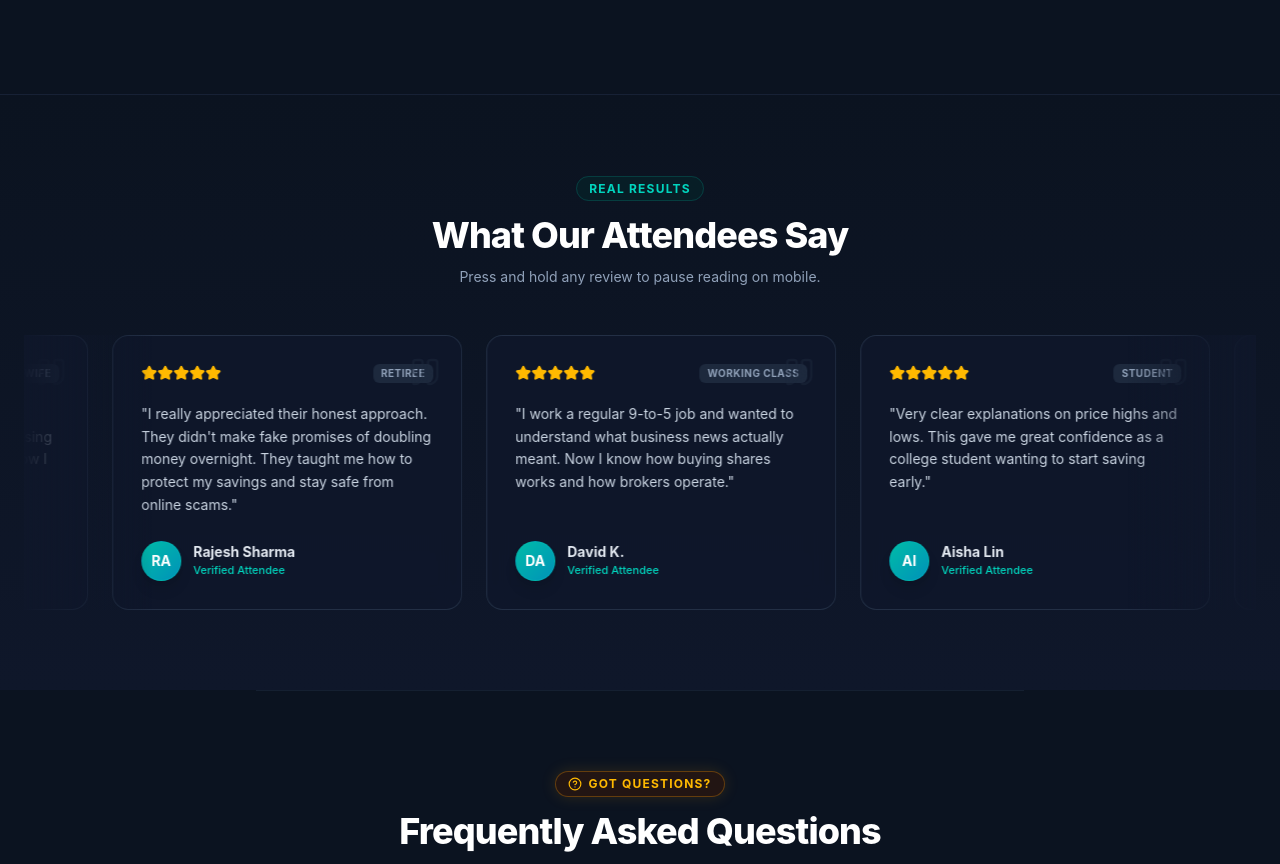
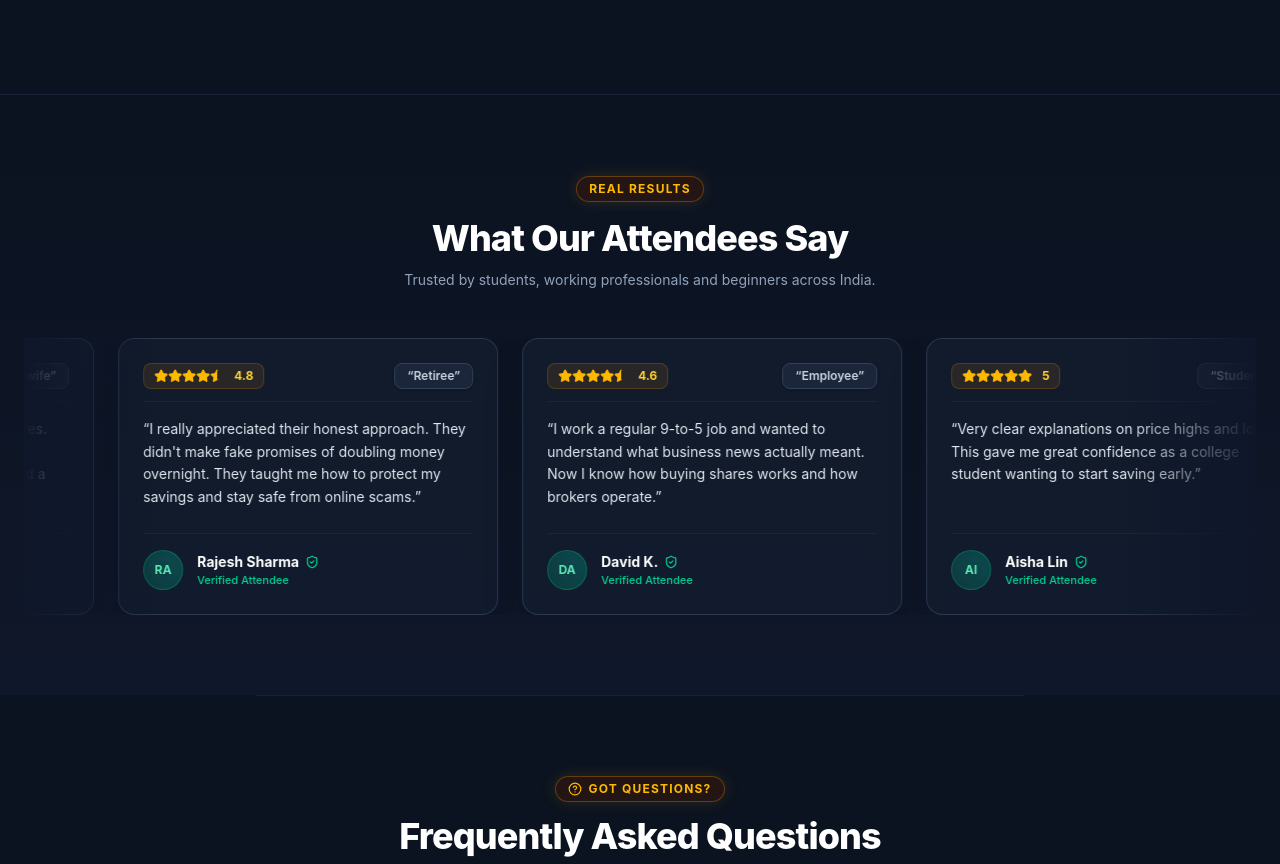
Before and after one commit to Kashifak47/finknowledge, a React (Vite) app: page / in a window 1280 px wide. Shown: the part 2931-3795 px from the top of the page. Built offline with nearby package versions, Linux system fonts and the light colour scheme.

Commit message:
feat: update Reviews component with enhanced styling, ratings and layout for improved user experience

```diff
--- a/src/components/Reviews.jsx
+++ b/src/components/Reviews.jsx
@@ -1,25 +1,25 @@
 import React, { useState } from 'react';
-import { Star, Quote } from 'lucide-react';
+import { Star, StarHalf, ShieldCheck } from 'lucide-react';
 
 const reviewsData = [
   {
-    name: "Sunita Patel", category: "Housewife",
+    name: "Sunita Patel", category: "Housewife", rating: 5,
     text: "I had zero knowledge about money or shares. The teacher explained charts using simple household budget examples! Now I can read a basic chart safely.",
   },
   {
-    name: "Rajesh Sharma", category: "Retiree",
+    name: "Rajesh Sharma", category: "Retiree", rating: 4.8,
     text: "I really appreciated their honest approach. They didn't make fake promises of doubling money overnight. They taught me how to protect my savings and stay safe from online scams.",
   },
   {
-    name: "David K.", category: "Working Class",
+    name: "David K.", category: "Employee", rating: 4.6,
     text: "I work a regular 9-to-5 job and wanted to understand what business news actually meant. Now I know how buying shares works and how brokers operate.",
   },
   {
-    name: "Aisha Lin", category: "Student",
+    name: "Aisha Lin", category: "Student", rating: 5,
     text: "Very clear explanations on price highs and lows. This gave me great confidence as a college student wanting to start saving early.",
   },
   {
-    name: "Vikram S.", category: "Working Class",
+    name: "Vikram S.", category: "Businessman", rating: 4.7,
     text: "The part about avoiding beginner traps saved me from losing my hard-earned money in random text message groups. Highly recommended for complete beginners.",
   }
 ];
@@ -30,53 +30,75 @@ export default function Reviews() {
   const [isPaused, setIsPaused] = useState(false);
 
   return (
-    <section id="reviews" className="py-16 sm:py-20 px-4 sm:px-6 border-t border-slate-800/60 overflow-hidden relative bg-gradient-to-b from-[#0b1320] to-[#0f172a]">
-      <div className="max-w-4xl mx-auto text-center mb-10 sm:mb-12">
-        <span className="text-xs font-bold text-teal-400 uppercase tracking-widest bg-teal-950/40 px-3 py-1 rounded-full border border-teal-500/20">
+    <section id="reviews" className="py-16 sm:py-20 px-3 sm:px-6 border-t border-slate-800/60 overflow-hidden w-full max-w-[100vw] relative bg-gradient-to-b from-[#0b1320] to-[#0f172a]">
+      <div className="max-w-4xl mx-auto text-center mb-10 sm:mb-12 px-4">
+        <span className="text-xs font-bold text-amber-400 uppercase tracking-widest bg-amber-950/40 px-3 py-1 rounded-full border border-amber-500/30 shadow-[0_0_15px_rgba(245,158,11,0.15)] inline-block">
           Real Results
         </span>
         <h2 className="text-2xl sm:text-3xl lg:text-4xl font-extrabold text-white mt-4 tracking-tight">What Our Attendees Say</h2>
-        <p className="text-slate-400 text-xs sm:text-sm mt-3">Press and hold any review to pause reading on mobile.</p>
+
+        {/* Mobile-only gentle guidance */}
+        <p className="text-slate-400 text-xs mt-3 sm:hidden">Press and hold any review to pause reading.</p>
+
+        {/* Desktop-only professional trust subtitle */}
+        <p className="text-slate-400 text-sm mt-3 hidden sm:block">Trusted by students, working professionals and beginners across India.</p>
       </div>
 
-      <div className="relative w-full max-w-7xl mx-auto overflow-hidden group">
-        <div className="absolute top-0 left-0 h-full w-12 sm:w-24 lg:w-32 bg-gradient-to-r from-[#0f172a] to-transparent z-10 pointer-events-none"></div>
-        <div className="absolute top-0 right-0 h-full w-12 sm:w-24 lg:w-32 bg-gradient-to-l from-[#0f172a] to-transparent z-10 pointer-events-none"></div>
+      <div className="relative w-full max-w-[100vw] overflow-hidden group">
+        <div className="absolute top-0 left-0 h-full w-10 sm:w-24 lg:w-32 bg-gradient-to-r from-[#0f172a] to-transparent z-10 pointer-events-none"></div>
+        <div className="absolute top-0 right-0 h-full w-10 sm:w-24 lg:w-32 bg-gradient-to-l from-[#0f172a] to-transparent z-10 pointer-events-none"></div>
 
         <div
           className={`flex w-max animate-marquee gap-4 sm:gap-6 px-4 hover:[animation-play-state:paused] ${isPaused ? '[animation-play-state:paused]' : ''}`}
           onTouchStart={() => setIsPaused(true)}
           onTouchEnd={() => setIsPaused(false)}
         >
-          {duplicatedReviews.map((r, idx) => (
+          {duplicatedReviews.map((r, idx) => {
+            const fullStars = Math.floor(r.rating);
+            const hasHalfStar = r.rating % 1 !== 0;
+
+            return (
               <div
                 key={idx}
-              className="w-[85vw] sm:w-[350px] bg-slate-900/80 backdrop-blur-md border border-slate-700/60 p-5 sm:p-7 rounded-2xl shrink-0 flex flex-col justify-between transition-all duration-300 hover:border-teal-500/50 hover:shadow-[0_0_30px_rgba(20,184,166,0.1)] relative"
+                className="w-[82vw] sm:w-[350px] md:w-[380px] bg-[#121c2e]/90 backdrop-blur-md border border-slate-700/80 p-4 sm:p-6 rounded-2xl shrink-0 flex flex-col justify-between shadow-2xl transition-all duration-300 hover:border-amber-500/50 hover:shadow-[0_10px_30px_rgba(245,158,11,0.1)] relative"
               >
-              <Quote className="absolute top-4 right-4 sm:top-5 sm:right-5 w-6 h-6 sm:w-8 sm:h-8 text-slate-800 opacity-50" />
                 <div>
-                <div className="flex items-center justify-between mb-4 sm:mb-5">
+                  <div className="flex items-center justify-between gap-2 mb-3.5 sm:mb-4 pb-3 border-b border-slate-800/80">
+                    <div className="flex items-center gap-1.5 bg-amber-500/10 border border-amber-500/20 px-2 sm:px-2.5 py-1 rounded-lg shrink-0">
                       <div className="flex text-amber-400">
-                    {[...Array(5)].map((_, i) => (
-                      <Star key={i} className="w-3.5 h-3.5 sm:w-4 sm:h-4 fill-amber-400" />
+                        {[...Array(fullStars)].map((_, i) => (
+                          <Star key={i} className="w-3 h-3 sm:w-3.5 sm:h-3.5 fill-amber-400" />
                         ))}
+                        {hasHalfStar && <StarHalf className="w-3 h-3 sm:w-3.5 sm:h-3.5 fill-amber-400" />}
                       </div>
-                  <span className="text-[9px] sm:text-[10px] font-bold text-slate-400 uppercase tracking-wider bg-slate-800 px-2 py-0.5 rounded-md">{r.category}</span>
-                </div>
-                <p className="text-sm text-slate-300 leading-relaxed mb-6 z-10 relative">"{r.text}"</p>
+                      <span className="text-[11px] sm:text-xs font-bold text-amber-300 ml-1">{r.rating}</span>
                     </div>
 
-              <div className="flex items-center gap-3 mt-auto">
-                <div className="w-9 h-9 sm:w-10 sm:h-10 rounded-full bg-gradient-to-br from-teal-500 to-cyan-600 flex items-center justify-center text-xs sm:text-sm font-bold text-white shadow-lg border border-teal-400/20">
+                    <span className="text-[11px] sm:text-xs font-semibold text-slate-300 bg-slate-800/90 border border-slate-700 px-2.5 sm:px-3 py-1 rounded-lg shadow-sm truncate max-w-[130px] sm:max-w-none">
+                      “{r.category}”
+                    </span>
+                  </div>
+
+                  <p className="text-xs sm:text-sm text-slate-200 leading-relaxed mb-5 sm:mb-6 font-normal">
+                    “{r.text}”
+                  </p>
+                </div>
+
+                <div className="flex items-center gap-3 sm:gap-3.5 mt-auto pt-3.5 sm:pt-4 border-t border-slate-800/80">
+                  <div className="w-9 h-9 sm:w-10 sm:h-10 rounded-full bg-gradient-to-tr from-emerald-500/20 to-teal-500/30 border border-emerald-500/30 flex items-center justify-center text-xs font-bold text-emerald-300 shrink-0 shadow-inner">
                     {r.name.slice(0, 2).toUpperCase()}
                   </div>
-                <div>
-                  <h4 className="text-xs sm:text-sm font-bold text-slate-200">{r.name}</h4>
-                  <p className="text-[10px] sm:text-[11px] text-teal-400 font-medium">Verified Attendee</p>
+                  <div className="min-w-0 flex-1">
+                    <h4 className="text-xs sm:text-sm font-bold text-white flex items-center gap-1.5 truncate">
+                      <span className="truncate">{r.name}</span>
+                      <ShieldCheck className="w-3.5 h-3.5 text-emerald-400 shrink-0" />
+                    </h4>
+                    <p className="text-[10px] sm:text-[11px] text-emerald-400 font-medium">Verified Attendee</p>
                   </div>
                 </div>
               </div>
-          ))}
+            );
+          })}
         </div>
       </div>
     </section>
```
Lines whose indentation alone changed are shown as unchanged.
